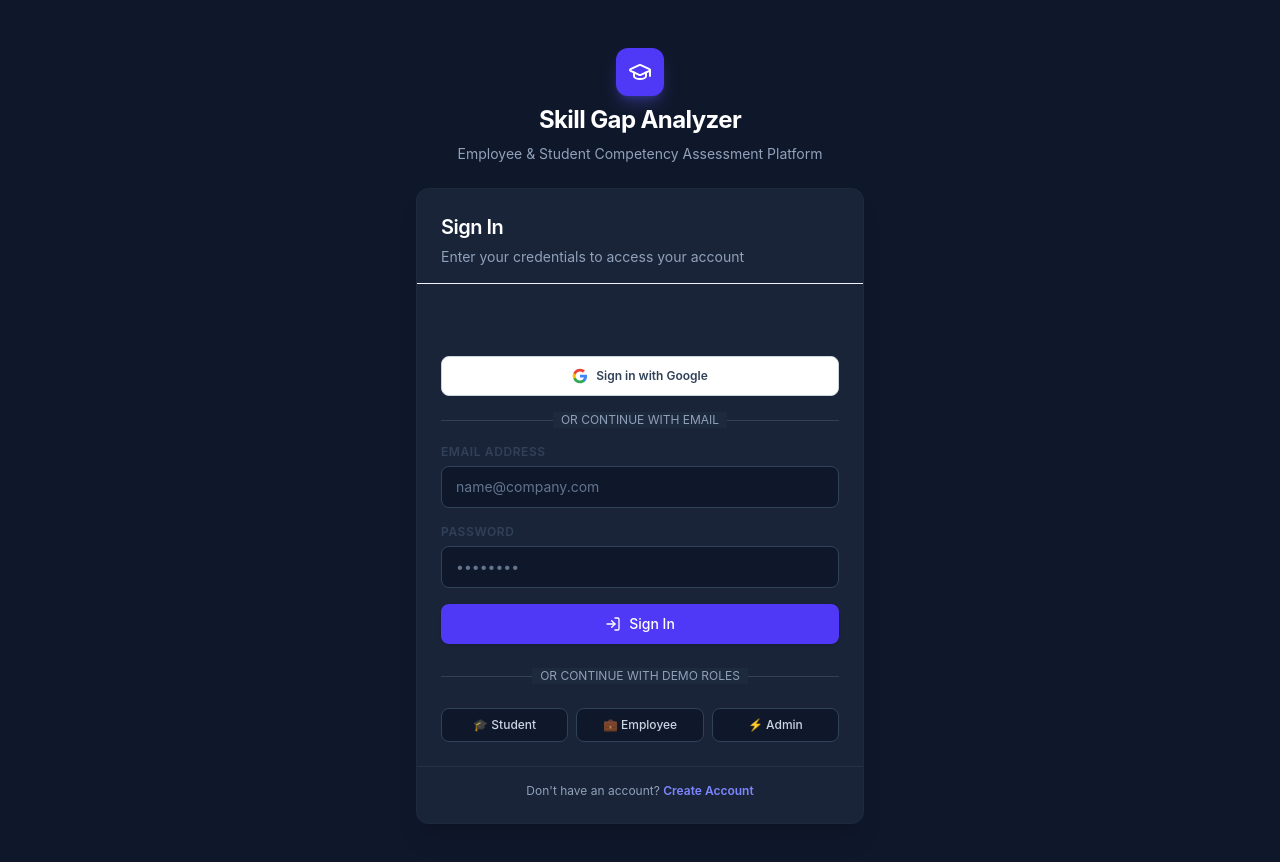
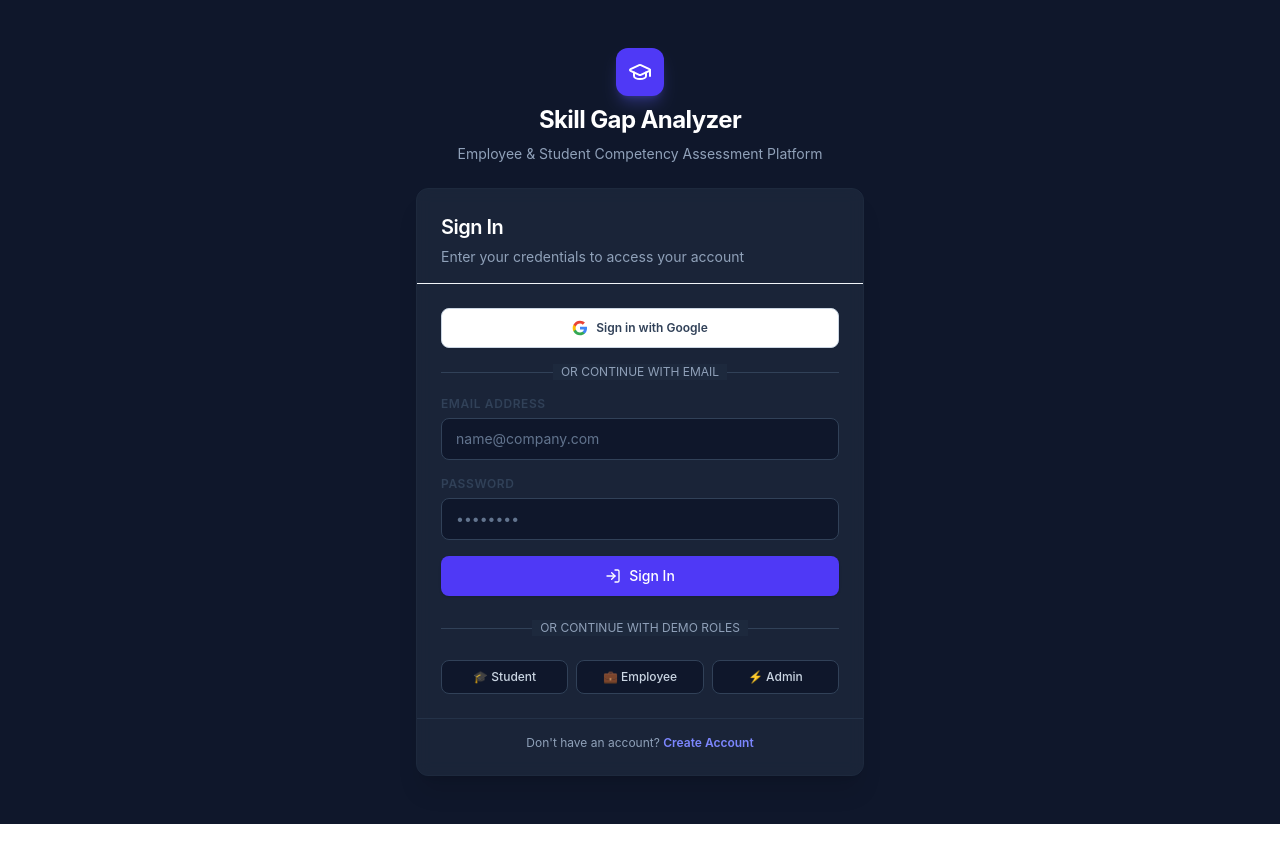
Before and after one commit to Muthuraj777/codeathon, a React (Vite) app in the folder client/: page /login in a window 1280 px wide. Shown: the top 862 px of the page. After the commit the page ends 824 px from the top, so only its background shows below. Built offline with nearby package versions, Linux system fonts and the light colour scheme; no server answers.

Commit message:
fix(fe): remove duplicate Google login button and render strictly one Google sign in button

```diff
--- a/client/src/components/auth/GoogleLoginButton.tsx
+++ b/client/src/components/auth/GoogleLoginButton.tsx
@@ -30,9 +30,9 @@ export const GoogleLoginButton: React.FC<GoogleLoginButtonProps> = ({
   const navigate = useNavigate();
   const buttonRef = useRef<HTMLDivElement>(null);
   const [scriptLoaded, setScriptLoaded] = useState(() => typeof window !== 'undefined' && !!window.google?.accounts);
+  const [isGsiActive, setIsGsiActive] = useState(false);
 
-  const googleClientId =
-    import.meta.env.VITE_GOOGLE_CLIENT_ID || '1234567890-testgoogleclientid.apps.googleusercontent.com';
+  const googleClientId = import.meta.env.VITE_GOOGLE_CLIENT_ID;
 
   const handleCredentialResponse = useCallback(
     async (response: any) => {
@@ -49,6 +49,8 @@ export const GoogleLoginButton: React.FC<GoogleLoginButtonProps> = ({
   );
 
   useEffect(() => {
+    if (!googleClientId) return; // Only load GSI script if valid client ID is provided
+
     const scriptId = 'google-gsi-script';
     let script = document.getElementById(scriptId) as HTMLScriptElement;
 
@@ -60,12 +62,15 @@ export const GoogleLoginButton: React.FC<GoogleLoginButtonProps> = ({
       script.defer = true;
       script.onload = () => setScriptLoaded(true);
       document.head.appendChild(script);
+    } else {
+      setScriptLoaded(true);
     }
-  }, []);
+  }, [googleClientId]);
 
   useEffect(() => {
-    if (scriptLoaded && window.google?.accounts?.id && buttonRef.current) {
+    if (googleClientId && scriptLoaded && window.google?.accounts?.id && buttonRef.current) {
       try {
+        buttonRef.current.innerHTML = '';
         window.google.accounts.id.initialize({
           client_id: googleClientId,
           callback: handleCredentialResponse,
@@ -78,9 +83,13 @@ export const GoogleLoginButton: React.FC<GoogleLoginButtonProps> = ({
           text: 'continue_with',
           shape: 'rectangular',
         });
+        setIsGsiActive(true);
       } catch (err) {
-        console.warn('Google GSI render warning:', err);
+        console.warn('Google GSI render failed, using fallback button:', err);
+        setIsGsiActive(false);
       }
+    } else {
+      setIsGsiActive(false);
     }
   }, [scriptLoaded, googleClientId, handleCredentialResponse]);
 
@@ -89,7 +98,7 @@ export const GoogleLoginButton: React.FC<GoogleLoginButtonProps> = ({
     const payload = btoa(
       JSON.stringify({
         email: 'google.user@example.com',
-        name: 'Google Test User',
+        name: 'Google User',
         sub: 'google-oauth-100982347',
         picture: 'https://lh3.googleusercontent.com/a/default-user=s96-c',
         exp: Math.floor(Date.now() / 1000) + 3600,
@@ -105,13 +114,16 @@ export const GoogleLoginButton: React.FC<GoogleLoginButtonProps> = ({
   };
 
   return (
-    <div className="w-full space-y-2">
-      <div ref={buttonRef} className="w-full flex justify-center min-h-[40px]" />
+    <div className="w-full flex justify-center">
+      {/* Official Google GSI Button Container */}
+      <div ref={buttonRef} className={isGsiActive ? 'w-full flex justify-center' : 'hidden'} />
 
+      {/* Single Styled Google Button */}
+      {!isGsiActive && (
         <Button
           type="button"
           variant="outline"
-        className="w-full bg-white text-slate-700 hover:bg-slate-50 border-slate-300 font-semibold text-xs flex items-center justify-center gap-2 cursor-pointer"
+          className="w-full bg-white text-slate-700 hover:bg-slate-50 border-slate-300 font-semibold text-xs h-10 flex items-center justify-center gap-2 cursor-pointer shadow-xs"
           onClick={handleDevGoogleLogin}
           isLoading={isLoading}
         >
@@ -135,6 +147,7 @@ export const GoogleLoginButton: React.FC<GoogleLoginButtonProps> = ({
           </svg>
           {label}
         </Button>
+      )}
     </div>
   );
 };
```
Lines whose indentation alone changed are shown as unchanged.
